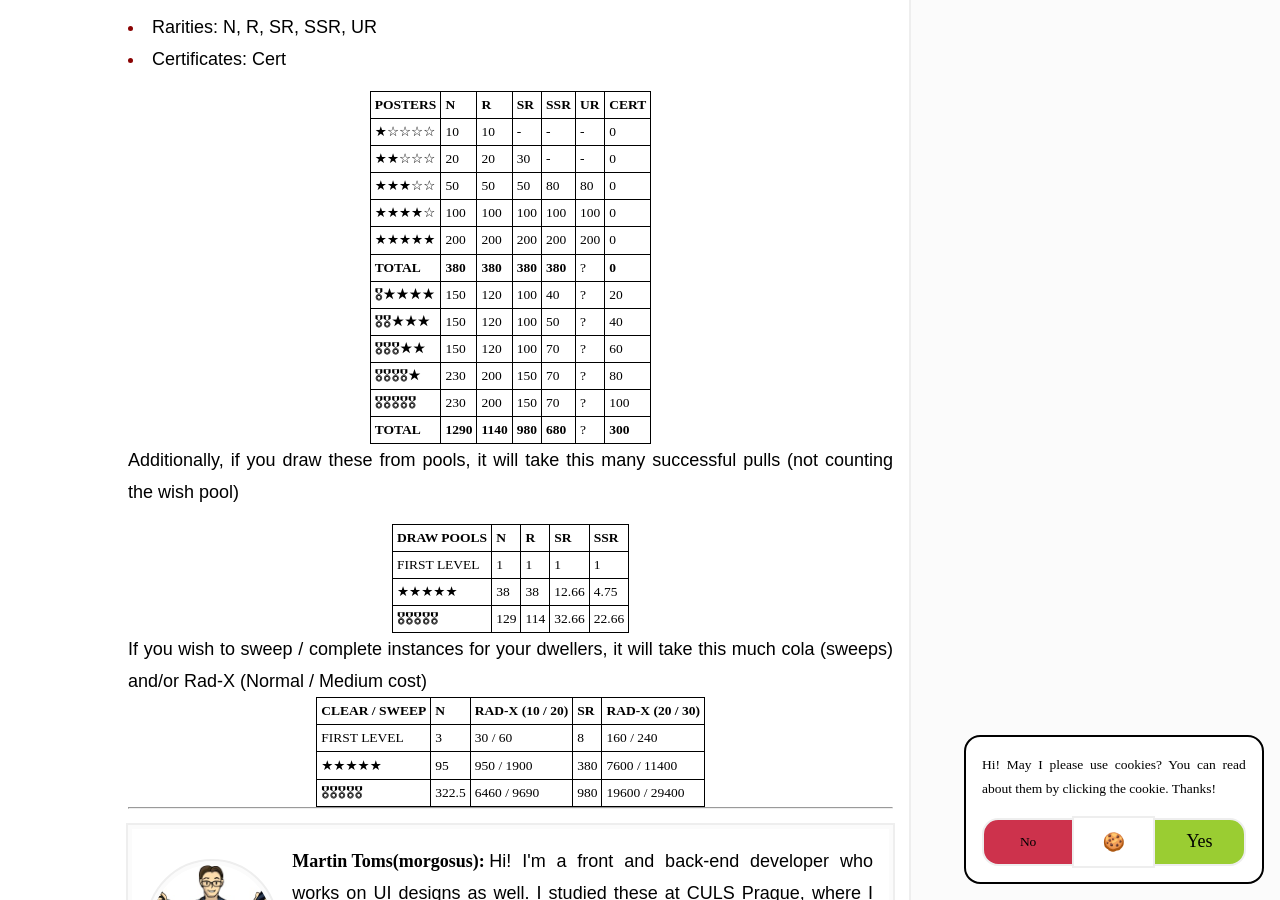
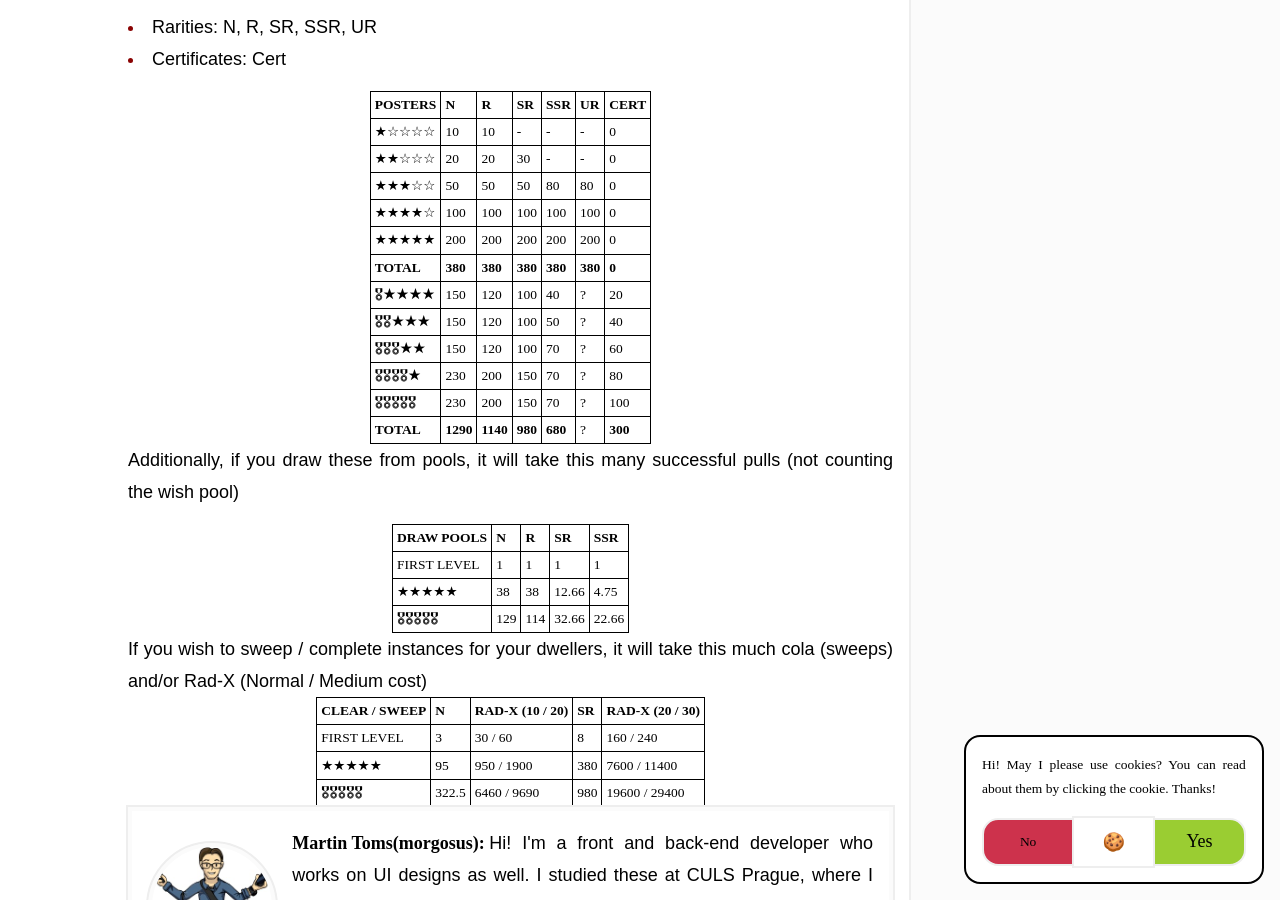
Before and after one commit to morgosus/morgosus.github.io, a Jekyll site: the page built from _posts/gaming/fallout-shelter-online/2021-09-13-tier-list.md, in a window 1280 px wide and 900 px high, scrolled down 8967 px. Built offline with Jekyll 4.4.1, drawn with Linux system fonts in a browser that asks for light colours; some web fonts are replaced; comment, search, counter and statistics services are not loaded.

Commit message:
Update article

```diff
--- a/_posts/gaming/fallout-shelter-online/2021-09-13-tier-list.md
+++ b/_posts/gaming/fallout-shelter-online/2021-09-13-tier-list.md
@@ -188,7 +188,6 @@ Let's begin.
     <p class="recommendation">While some recommend the guardian armor, I prefer any other attacker set, for example the champion one - he is an attacker and not a tank after all.</p>
 </li>
 
-
 <hr id="cost-reference" />
 
 Here are some reference tables for upgrading
@@ -205,7 +204,7 @@ It might be worth it to know how many posters and certificates you need to upgra
 | ★★★☆☆   | 50  	| 50  	| 50  	| 80  	| 80  	| 0
 | ★★★★☆   | 100 	| 100 	| 100 	| 100 	| 100 	| 0
 | ★★★★★   | 200 	| 200 	| 200 	| 200 	| 200  	| 0
-| **Total**       	| **380** 	| **380** 	| **380**  	| **380** 	| ?   	| **0**
+| **Total**       	| **380** 	| **380** 	| **380**  	| **380** 	| **380**   	| **0**
 | 🎖★★★★   | 150 	| 120 	| 100 	| 40  	| ?   	| 20
 | 🎖🎖★★★  	| 150 	| 120  	| 100  	| 50  	| ?   	| 40
 | 🎖🎖🎖★★   | 150  | 120 	| 100  	| 70  	| ?   	| 60
@@ -228,5 +227,3 @@ If you wish to sweep / complete instances for your dwellers, it will take this m
 | First Level | 3     | 30 / 60     	| 8      | 160 / 240
 | ★★★★★     | 95  	| 950 / 1900    | 380    | 7600 / 11400
 | 🎖🎖🎖🎖🎖    | 322.5 | 6460 / 9690  	| 980    | 19600 / 29400
-
----
```
